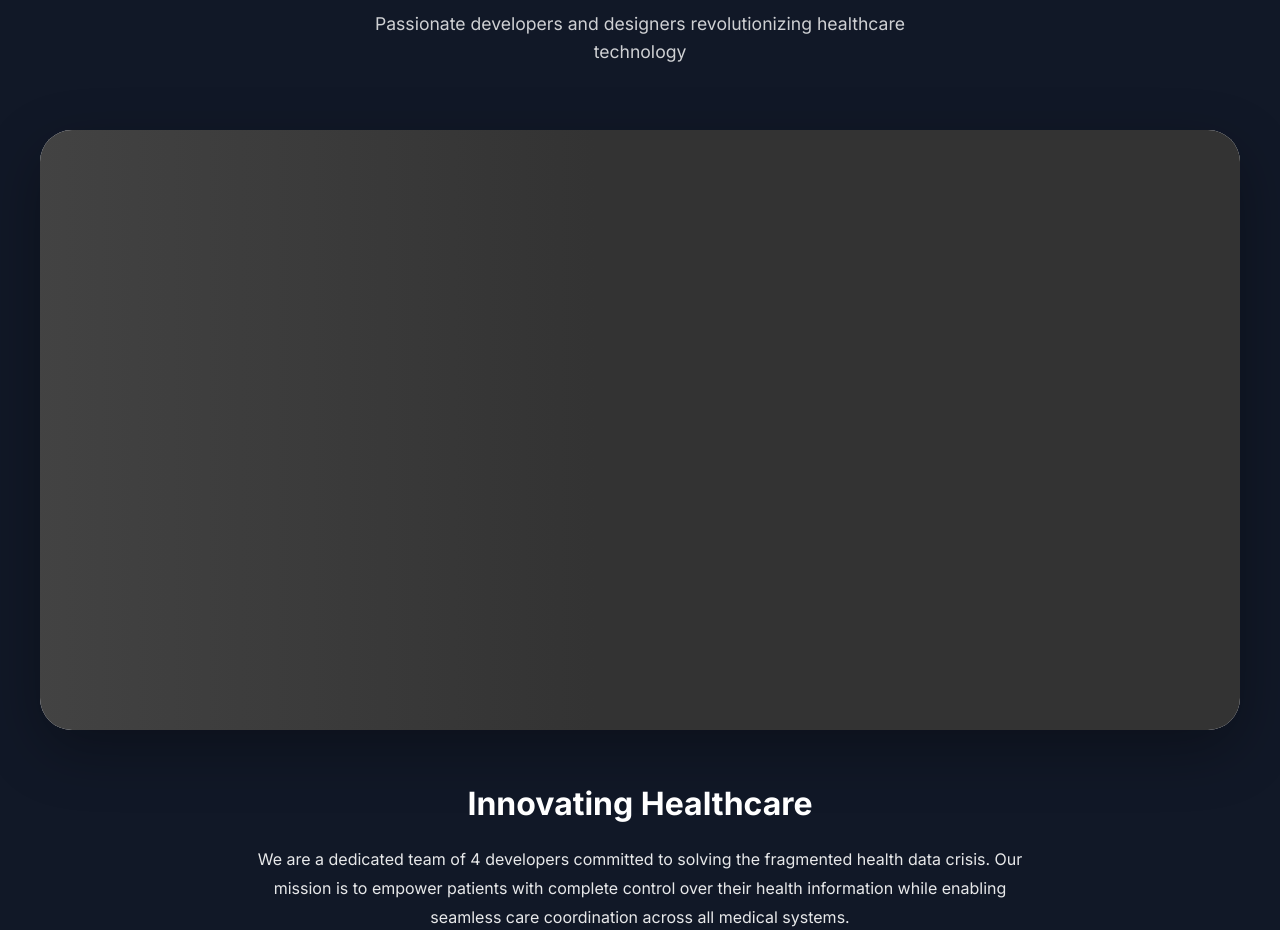
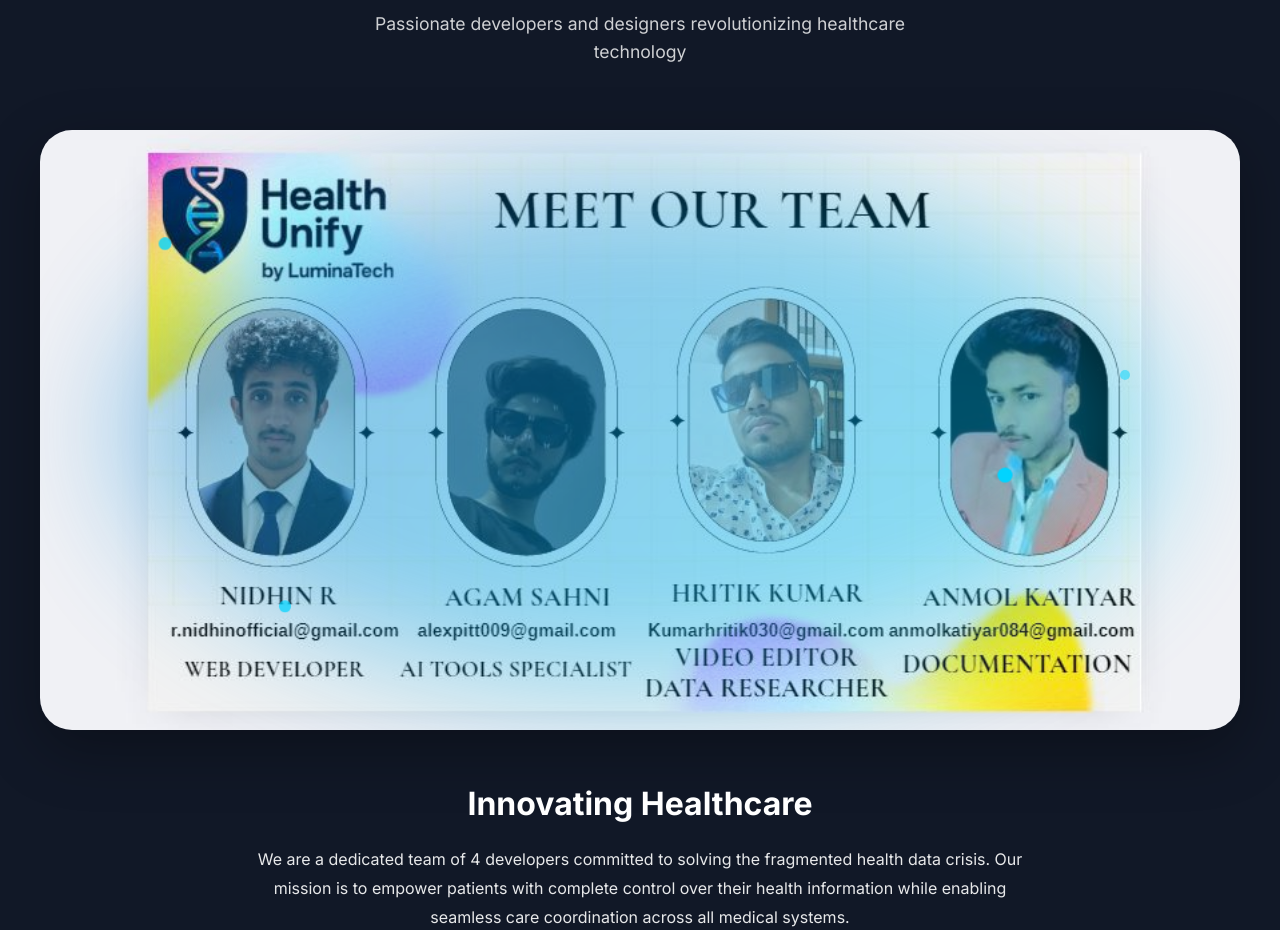
Before and after one commit to Nidhin-lab/HealthUnify-by-LuminaTech, a website built with Vite: page index.html in a window 1280 px wide. Shown: the part 4600-5530 px from the top of the page. Built offline with nearby package versions, Linux system fonts and the light colour scheme; animation ran at ten frames a second.

Commit message:
loading effect

```diff
--- a/css/style.css
+++ b/css/style.css
@@ -1110,16 +1110,10 @@ section {
 }
 
 .skeleton-loader {
-    position: absolute;
-    top: 0;
-    left: 0;
-    width: 100%;
-    height: 100%;
-    background: linear-gradient(90deg, #333 25%, #444 50%, #333 75%);
-    background-size: 200% 100%;
-    animation: shimmer 2s infinite;
-    z-index: 1;
-}
+    display: none !important;
+    opacity: 0 !important;
+}
+
 
 @keyframes shimmer {
     0% {
@@ -1133,11 +1127,14 @@ section {
 .team-image {
     width: 100%;
     height: auto;
-    display: block;
+    display: block !important;
     min-height: 400px;
     max-height: 600px;
     object-fit: cover;
-}
+    opacity: 1 !important;
+    visibility: visible !important;
+}
+
 
 .team-glow-effect {
     position: absolute;
```
